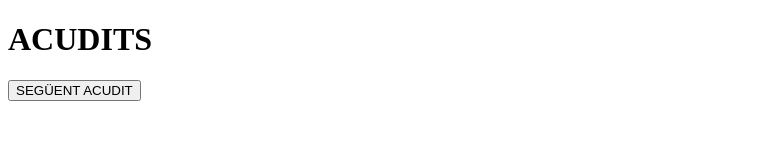
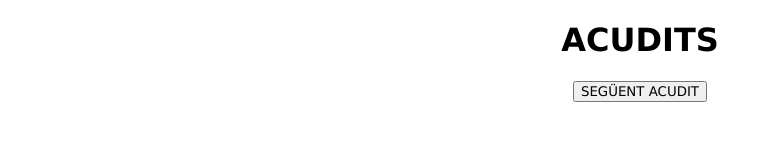
Before and after one commit to JordiAltes/Sprint5, a plain HTML site: page index.html in a window 1280 px wide. Shown: the whole page, without its empty margins (0-772 px from the left). Drawn offline with Linux system fonts and the light colour scheme.

Commit message:
exercici2 acabat

```diff
--- a/css/styles.css
+++ b/css/styles.css
@@ -0,0 +1,22 @@
+* {
+    font-family: 'Lucida Sans', 'Lucida Sans Regular', 'Lucida Grande', 'Lucida Sans Unicode', Geneva, Verdana, sans-serif;
+}
+
+.joke {
+    font-family: 'Lucida Sans', 'Lucida Sans Regular', 'Lucida Grande', 'Lucida Sans Unicode', Geneva, Verdana, sans-serif;
+    margin-top: 15px;
+    display: flex;
+    flex-direction: column;
+    align-items: center;
+    justify-content: center;
+    margin: 20px;
+  }
+
+h1 {
+    display: flex;
+    align-items: center;
+    justify-content: center;
+}
+.botton-Joke {
+    margin-bottom: 15px;
+}
--- a/dist/main.ts/main.js
+++ b/dist/main.ts/main.js
@@ -1,12 +1,14 @@
 "use strict";
 const API_URL = 'https://icanhazdadjoke.com/';
-let HTMLResponse = document.querySelector('.result');
+let HTMLResponse = document.querySelector('#joke');
 function nextJoke() {
     fetch(`${API_URL}/`, { headers: { Accept: 'application/json' } })
         .then((response) => response.json())
         .then((data) => {
         const joke = data.joke;
         console.log(joke);
-        HTMLResponse.innerHTML = joke;
+        if (HTMLResponse != null) {
+            HTMLResponse.innerHTML = joke;
+        }
     });
 }
--- a/index.html
+++ b/index.html
@@ -9,8 +9,8 @@
 </head>
 <body>
     <h1>ACUDITS</h1>
-    <div id = "result">
-        <input type="button" value="SEGÜENT ACUDIT" id="nextJoke" onclick="nextJoke()">
+    <div class="joke">
+        <input type="button" class="botton-Joke" value="SEGÜENT ACUDIT" id="nextJoke" onclick="nextJoke()">
         <div id="joke"></div>
     </div>
 </body>
```
Also changed, not shown: main.ts (+5 -3 lines).
